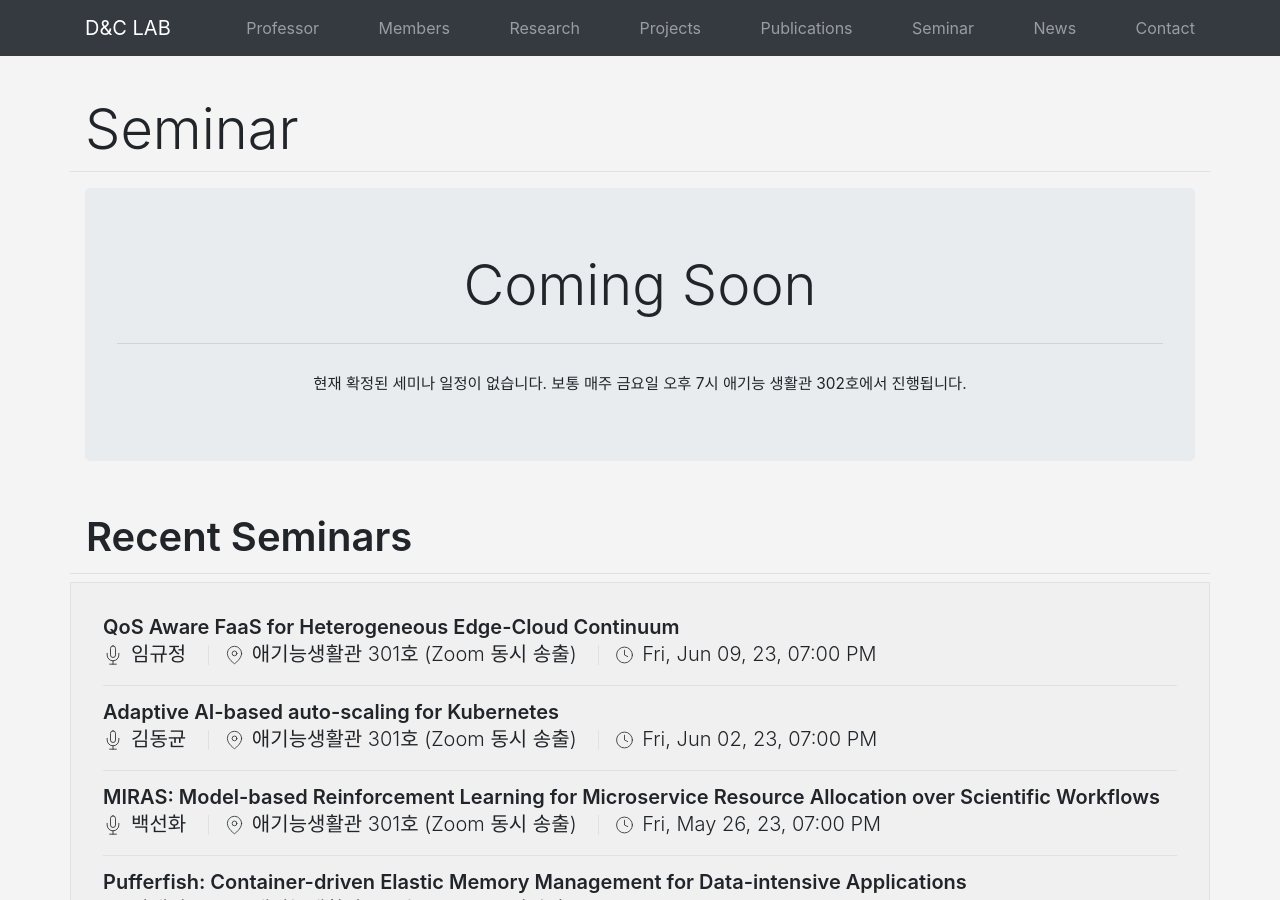
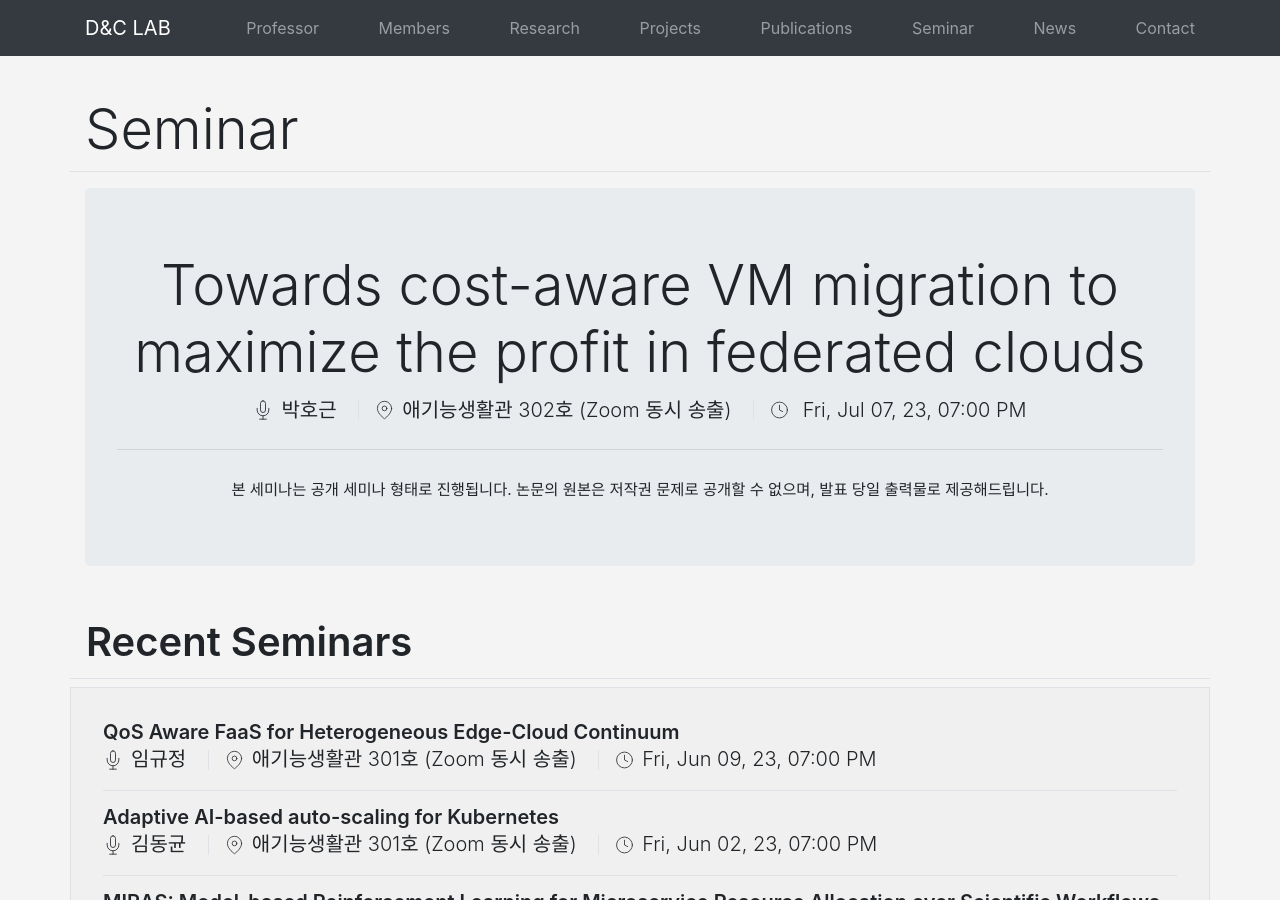
Before and after one commit to KU-Cloud/ku-cloud.github.io, a Jekyll site: the page built from seminar.html, in a window 1280 px wide and 900 px high. Built offline with Jekyll 4.4.1, drawn with Linux system fonts in a browser that asks for light colours.

Commit message:
update seminar

```diff
--- a/_data/seminars.yaml
+++ b/_data/seminars.yaml
@@ -939,3 +939,7 @@
   speacker: 임규정
   date: 2023-06-09T19:00:00.000+0900
   location: 애기능생활관 301호 (Zoom 동시 송출)
+- title: 'Towards cost-aware VM migration to maximize the profit in federated clouds'
+  speacker: 박호근
+  date: 2023-07-07T19:00:00.000+0900
+  location: 애기능생활관 302호 (Zoom 동시 송출)
```
